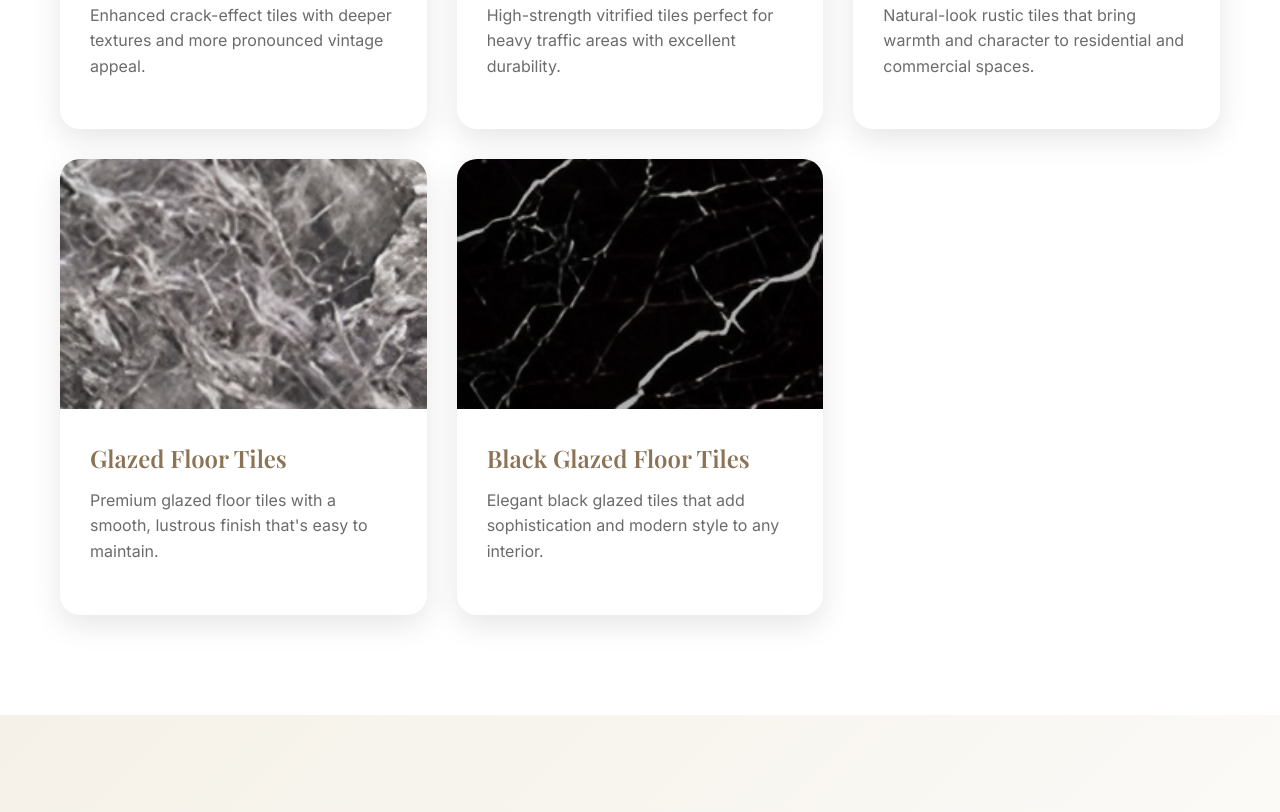
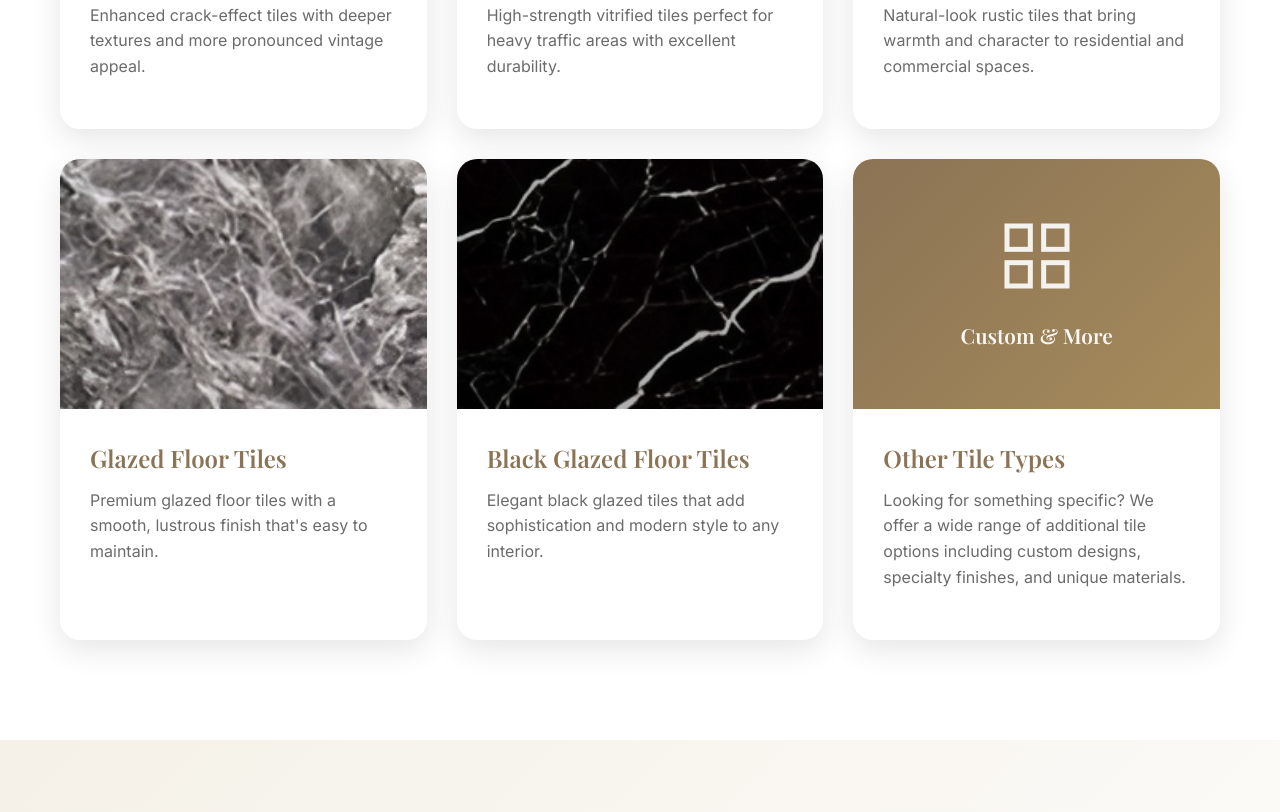
Before and after one commit to JoshCode2006/Cornerstone, a plain HTML site: page index.html in a window 1280 px wide. Shown: the part 1919-2731 px from the top of the page. Drawn offline with nearby package versions, Linux system fonts and the light colour scheme.

Commit message:
Add files via upload

```diff
--- a/index.html
+++ b/index.html
@@ -3,7 +3,8 @@
 <head>
     <meta charset="UTF-8">
     <meta name="viewport" content="width=device-width, initial-scale=1.0">
-    <title>Cornerstone Tiles - Premium Tile Collection</title>
+    <title>Cornerstone Tiles</title>
+    <link rel="icon" href="logo.jpg" type="image/jpeg">
     <link href="https://fonts.googleapis.com/css2?family=Playfair+Display:wght@400;500;600;700&family=Inter:wght@300;400;500;600&display=swap" rel="stylesheet">
     <script src="https://cdn.jsdelivr.net/npm/@emailjs/browser@3/dist/email.min.js"></script>
     <style>
@@ -55,12 +56,19 @@
         }
 
         .logo {
-            font-family: 'Playfair Display', serif;
-            font-size: 2.5rem;
-            font-weight: 700;
-            color: var(--primary-brown);
+            display: flex;
+            align-items: center;
             text-decoration: none;
-            letter-spacing: -2px;
+        }
+
+        .logo img {
+            height: 80px;
+            width: auto;
+            transition: transform 0.3s ease;
+        }
+
+        .logo:hover img {
+            transform: scale(1.05);
         }
 
         .nav-links {
@@ -575,7 +583,40 @@
             margin-top: 40px;
         }
 
-        /* Responsive Design */
+        /* Others Card Special Styling */
+        .others-card .tile-image {
+            background: linear-gradient(135deg, var(--primary-brown) 0%, var(--light-brown) 100%);
+            display: flex;
+            align-items: center;
+            justify-content: center;
+        }
+
+        .others-placeholder {
+            text-align: center;
+            color: var(--white);
+        }
+
+        .others-icon {
+            margin-bottom: 15px;
+            opacity: 0.9;
+        }
+
+        .others-icon svg {
+            stroke: var(--white);
+        }
+
+        .others-placeholder h4 {
+            font-family: 'Playfair Display', serif;
+            font-size: 1.3rem;
+            font-weight: 600;
+            margin: 0;
+            opacity: 0.95;
+        }
+
+        .others-card:hover .others-icon {
+            transform: scale(1.1);
+            transition: transform 0.3s ease;
+        }
         @media (max-width: 768px) {
             .hero h1 {
                 font-size: 2.5rem;
@@ -594,13 +635,19 @@
             .nav-links {
                 display: none;
             }
+
+            .logo img {
+                height: 100%;
+            }
         }
     </style>
 </head>
 <body>
     <header>
         <nav class="container">
-            <a href="#" class="logo">Cornerstone</a>
+            <a href="#" class="logo">
+                <img src="logo.jpg" alt="Cornerstone Tiles Logo" />
+            </a>
             <ul class="nav-links">
                 <li><a href="#home">Home</a></li>
                 <li><a href="#tiles">Tiles</a></li>
@@ -769,6 +816,34 @@
                         </div>
                     </div>
                 </div>
+
+                <div class="tile-card others-card" onclick="toggleTile(this)">
+                    <div class="tile-image">
+                        <div class="others-placeholder">
+                            <div class="others-icon">
+                                <svg width="80" height="80" viewBox="0 0 24 24" fill="none" stroke="currentColor" stroke-width="1.5">
+                                    <rect x="3" y="3" width="7" height="7"></rect>
+                                    <rect x="14" y="3" width="7" height="7"></rect>
+                                    <rect x="14" y="14" width="7" height="7"></rect>
+                                    <rect x="3" y="14" width="7" height="7"></rect>
+                                </svg>
+                            </div>
+                            <h4>Custom & More</h4>
+                        </div>
+                    </div>
+                    <div class="tile-content">
+                        <h3>Other Tile Types</h3>
+                        <p>Looking for something specific? We offer a wide range of additional tile options including custom designs, specialty finishes, and unique materials.</p>
+                        <div class="tile-details">
+                            <div class="tile-specs">
+                                <span>Custom Sizes</span>
+                                <span>Specialty Finishes</span>
+                                <span>Unique Materials</span>
+                            </div>
+                            <button class="contact-button" onclick="openModal('Other Tile Types - Custom Request')">Contact Us</button>
+                        </div>
+                    </div>
+                </div>
             </div>
         </div>
     </section>
@@ -825,7 +900,7 @@
 
                     <div class="contact-item">
                         <h4>Email Us</h4>
-                        <p>Email: ######</p>
+                        <p>Email: onyekachizube@gmail.com</p>
                     </div>
                 </div>
 
@@ -868,7 +943,7 @@
                 </div>
                 <div class="footer-section">
                     <h3>Contact Info</h3>
-                    <p>Email: ######<br>
+                    <p>Email: onyekachizube@gmail.com<br>
                     Phone: 070 497 451 14<br>
                     Address: Plot - 21 Along Mobil Road, Ikota, Housing Estate, Opp. V.I.O Office, Gedegede B/Stop, Ajah, Lagos.</p>
                 </div>
```
Also changed, not shown: logo.jpg (added).
